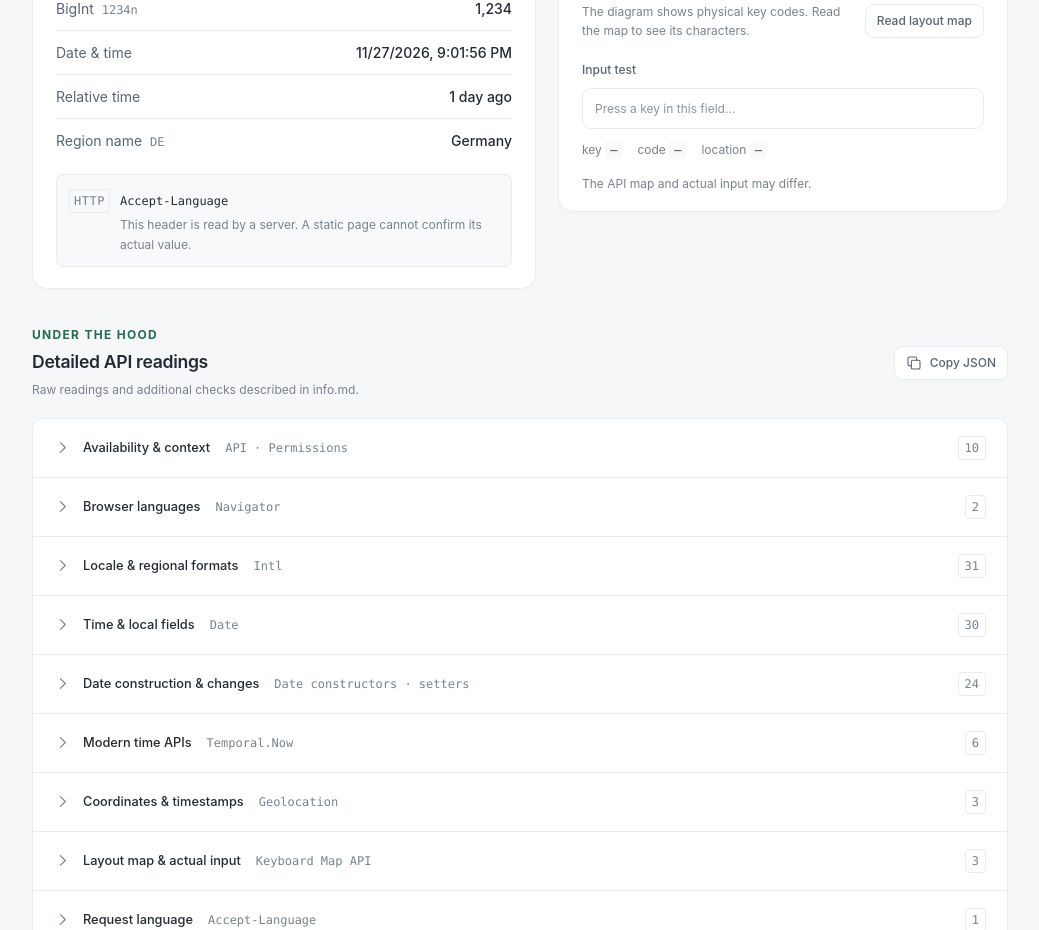
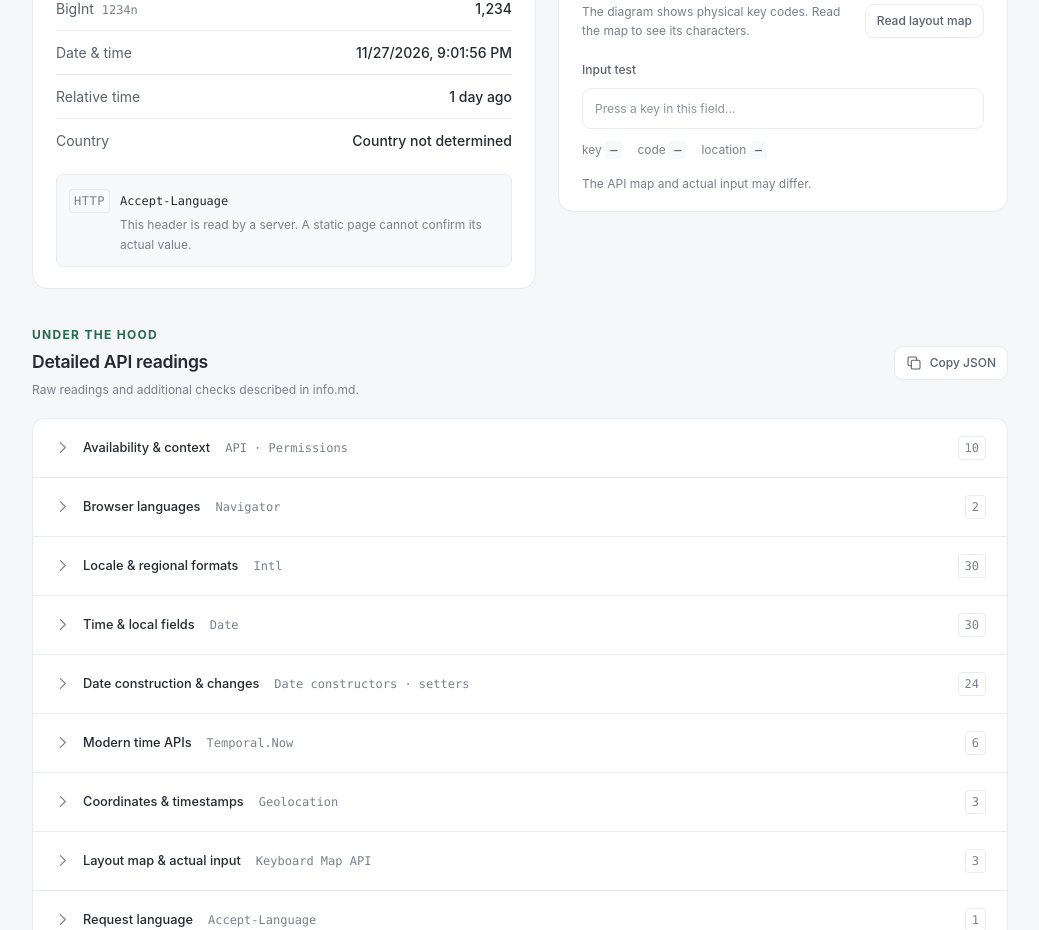
Before and after one commit to Tsukuyomi-vibe/meikaku, a plain HTML site: page index.html in a window 1280 px wide. Shown: the part 1320-2250 px from the top of the page, without its empty margins (232-1271 px from the left). Drawn offline with Linux system fonts and the light colour scheme.

Commit message:
Show undetermined country instead of a fixed example
Replace the hardcoded DE country example with an explicit undetermined status in English and Russian. Remove the fixed country lookup from Intl readings and update both READMEs.

```diff
--- a/index.html
+++ b/index.html
@@ -110,7 +110,7 @@
           <div class="language-section"><div class="field-caption" data-i18n="locale.preferred">LANGUAGES IN ORDER OF PREFERENCE</div><div class="language-chips" id="language-chips"><span class="language-chip">—</span></div></div>
           <div class="locale-summary"><span><span data-i18n="locale.date">Date locale</span> <strong id="locale-date">—</strong></span><span><span data-i18n="locale.number">Number locale</span> <strong id="locale-number">—</strong></span></div>
           <div class="tab-list" role="tablist" aria-label="Locale view" data-i18n-aria-label="locale.tabs"><button id="formats-tab" class="tab active" type="button" role="tab" aria-selected="true" aria-controls="formats-panel" tabindex="0" data-i18n="locale.examples">Format examples</button><button id="options-tab" class="tab" type="button" role="tab" aria-selected="false" aria-controls="options-panel" tabindex="-1" data-i18n="locale.options">Intl options</button></div>
-          <div id="formats-panel" role="tabpanel" aria-labelledby="formats-tab"><dl class="data-list formats-list"><div><dt><span data-i18n="locale.numberLabel">Number</span> <code>1234567.89</code></dt><dd id="format-number">—</dd></div><div><dt><span data-i18n="locale.numberLabel">Number</span> <code>1234.5</code></dt><dd id="format-local-number">—</dd></div><div><dt>BigInt <code>1234n</code></dt><dd id="format-bigint">—</dd></div><div><dt data-i18n="nav.datetime">Date &amp; time</dt><dd id="format-datetime">—</dd></div><div><dt data-i18n="locale.relative">Relative time</dt><dd id="format-relative">—</dd></div><div><dt><span data-i18n="locale.region">Region name</span> <code>DE</code></dt><dd id="format-region">—</dd></div></dl></div>
+          <div id="formats-panel" role="tabpanel" aria-labelledby="formats-tab"><dl class="data-list formats-list"><div><dt><span data-i18n="locale.numberLabel">Number</span> <code>1234567.89</code></dt><dd id="format-number">—</dd></div><div><dt><span data-i18n="locale.numberLabel">Number</span> <code>1234.5</code></dt><dd id="format-local-number">—</dd></div><div><dt>BigInt <code>1234n</code></dt><dd id="format-bigint">—</dd></div><div><dt data-i18n="nav.datetime">Date &amp; time</dt><dd id="format-datetime">—</dd></div><div><dt data-i18n="locale.relative">Relative time</dt><dd id="format-relative">—</dd></div><div><dt data-i18n="locale.country">Country</dt><dd id="format-country" data-i18n="locale.countryUnknown">Country not determined</dd></div></dl></div>
           <div id="options-panel" role="tabpanel" aria-labelledby="options-tab" hidden><dl class="data-list formats-list"><div><dt data-i18n="locale.calendar">Calendar</dt><dd id="option-calendar">—</dd></div><div><dt data-i18n="locale.numbering">Numbering system</dt><dd id="option-numbering">—</dd></div><div><dt data-i18n="time.hourCycle">Hour cycle</dt><dd id="option-cycle">—</dd></div><div><dt data-i18n="locale.grouping">Digit grouping</dt><dd id="option-grouping">—</dd></div><div><dt data-i18n="locale.decimal">Decimal separator</dt><dd id="option-decimal">—</dd></div><div><dt data-i18n="locale.separator">Grouping separator</dt><dd id="option-separator">—</dd></div></dl></div>
           <div class="http-note"><span class="http-label">HTTP</span><div><strong>Accept-Language</strong><p data-i18n="locale.httpNote">This header is read by a server. A static page cannot confirm its actual value.</p></div></div>
         </section>
--- a/script.js
+++ b/script.js
@@ -108,7 +108,8 @@
       "locale.numberLabel": "Number",
       "locale.datetime": "Date & time",
       "locale.relative": "Relative time",
-      "locale.region": "Region name",
+      "locale.country": "Country",
+      "locale.countryUnknown": "Country not determined",
       "locale.calendar": "Calendar",
       "locale.numbering": "Numbering system",
       "locale.grouping": "Digit grouping",
@@ -283,7 +284,8 @@
       "locale.numberLabel": "Число",
       "locale.datetime": "Дата и время",
       "locale.relative": "Относительное время",
-      "locale.region": "Название региона",
+      "locale.country": "Страна",
+      "locale.countryUnknown": "Страна не определена",
       "locale.calendar": "Календарь",
       "locale.numbering": "Система цифр",
       "locale.grouping": "Группировка разрядов",
@@ -622,7 +624,6 @@
     record("intl", "new Intl.RelativeTimeFormat().resolvedOptions()", () => { requireMethod(Intl, "RelativeTimeFormat"); return new Intl.RelativeTimeFormat().resolvedOptions(); });
     record("intl", 'new Intl.ListFormat().format(["A", "B", "C"])', () => { requireMethod(Intl, "ListFormat"); return new Intl.ListFormat().format(["A", "B", "C"]); });
     record("intl", "new Intl.ListFormat().resolvedOptions()", () => { requireMethod(Intl, "ListFormat"); return new Intl.ListFormat().resolvedOptions(); });
-    const region = record("intl", 'new Intl.DisplayNames(undefined, { type: "region" }).of("DE")', () => { requireMethod(Intl, "DisplayNames"); return new Intl.DisplayNames(undefined, { type: "region" }).of("DE"); });
     record("intl", 'new Intl.DisplayNames(undefined, { type: "region" }).resolvedOptions()', () => { requireMethod(Intl, "DisplayNames"); return new Intl.DisplayNames(undefined, { type: "region" }).resolvedOptions(); });
     record("intl", 'new Intl.Segmenter().segment("Hello, мир!")', () => {
       requireMethod(Intl, "Segmenter");
@@ -648,7 +649,6 @@
     setResult("format-bigint", bigInt);
     setResult("format-datetime", localDate);
     setResult("format-relative", relative);
-    setResult("format-region", region);
     setText("option-calendar", dateResolved.calendar);
     setText("option-numbering", numberResolved.numberingSystem);
     setResult("option-cycle", cycle);
```
Also changed, not shown: 2 other files.
